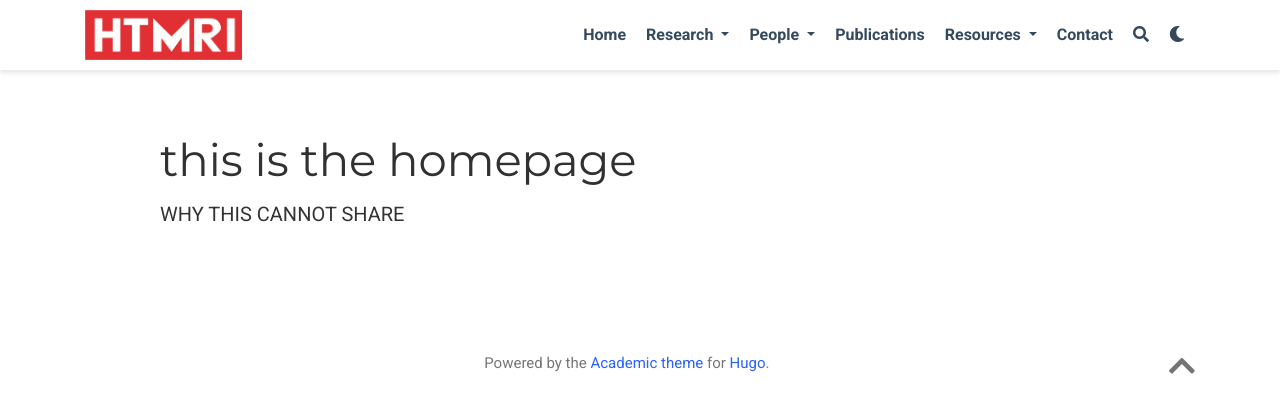
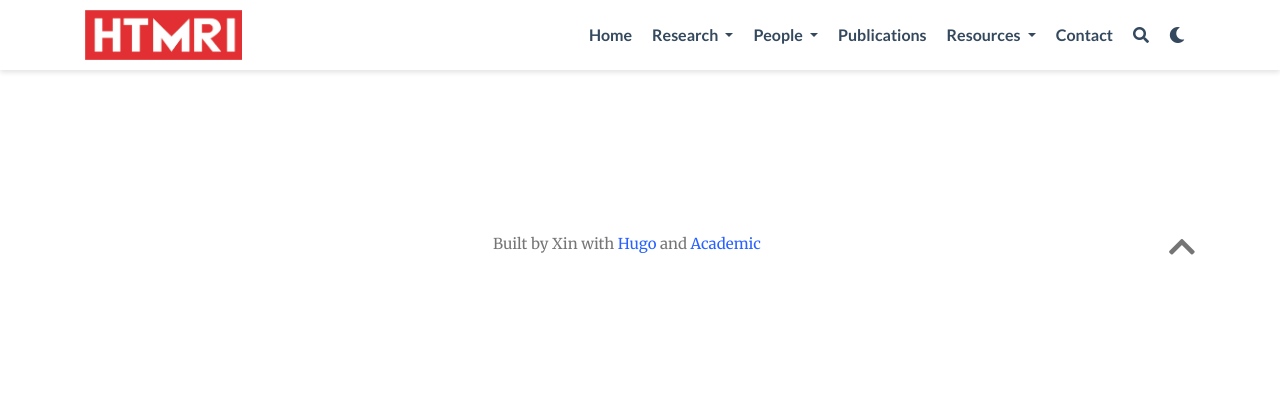
Before and after one commit to htmri/htmri.github.io, a plain HTML site: page home/index.html in a window 1280 px wide. Drawn offline with nearby package versions, Linux system fonts and the light colour scheme; some icons are missing.

Commit message:
Build websites

```diff
--- a/home/index.html
+++ b/home/index.html
@@ -89,7 +89,7 @@
 
 
 
-  <link rel="stylesheet" href="//fonts.googleapis.com/css?family=Montserrat:400,700|Roboto:400,400italic,700|Roboto+Mono">
+  <link rel="stylesheet" href="//fonts.loli.net/css?family=Lato:400,700|Merriweather|Roboto+Mono">
 
 
   <link rel="stylesheet" href="/styles.css">
@@ -430,13 +430,6 @@
 
 <div class="universal-wrapper">
 
-  <div class="article-style" itemprop="articleBody">
-
-<h1 id="this-is-the-homepage">this is the homepage</h1>
-
-<p>WHY THIS CANNOT SHARE</p>
-</div>
-
 
 
 
@@ -451,9 +444,9 @@
   <p class="powered-by">
 
 
-    Powered by the
-    <a href="https://sourcethemes.com/academic/" target="_blank" rel="noopener">Academic theme</a> for
-    <a href="https://gohugo.io" target="_blank" rel="noopener">Hugo</a>.
+    Built by Xin with
+    <a href="https://gohugo.io" target="_blank" rel="noopener">Hugo</a> and
+	<a href="https://sourcethemes.com/academic/" target="_blank" rel="noopener">Academic</a>
 
 
     <span class="float-right" aria-hidden="true">
--- a/styles.css
+++ b/styles.css
@@ -23,7 +23,7 @@
  **************************************************/
 
 html {
-  font-family: 'Roboto', sans-serif;
+  font-family: 'Merriweather', sans-serif;
   font-size: 16px;
   color: rgba(0,0,0,0.8);
   line-height: 1.65;
@@ -77,7 +77,7 @@ ul, ol, dl {
 
 /* Navigation bar text */
 .navbar-light {
-  font-family: 'Roboto', sans-serif;
+  font-family: 'Lato', sans-serif;
   font-weight: 400;
   line-height: 1.25;
   text-rendering: optimizeLegibility;
@@ -85,7 +85,7 @@ ul, ol, dl {
 
 /* Headings */
 h1, h2, h3, h4, h5, h6 {
-  font-family: 'Montserrat', sans-serif;
+  font-family: 'Lato', sans-serif;
   font-weight: 400;
   margin-top: 1rem;
   margin-bottom: .5rem;
@@ -157,7 +157,7 @@ figcaption {
   line-height: 1.25;
   font-size: 1rem;
   margin-bottom: 1.65rem;
-  font-family: 'Montserrat', sans-serif;
+  font-family: 'Lato', sans-serif;
 }
 
 figcaption.numbered:before {
```
Also changed, not shown: 404.html (+4 -4 lines), author/admin/index.html (+4 -4 lines), author/index.html (+4 -4 lines), authors/admin/index.html (+4 -4 lines), authors/index.html (+4 -4 lines), categories/index.html (+4 -4 lines), index.html (+4 -4 lines), post/index.html (+4 -4 lines), publication/index.html (+4 -4 lines), publication_types/index.html (+4 -4 lines), tags/index.html (+4 -4 lines), talk/index.html (+4 -4 lines), img/icon-192.png, img/icon.png.
